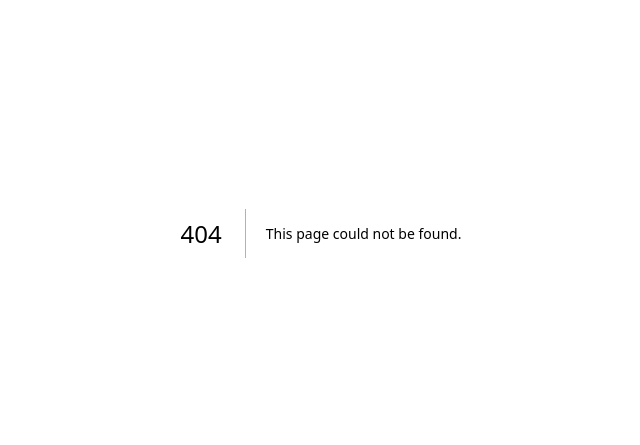
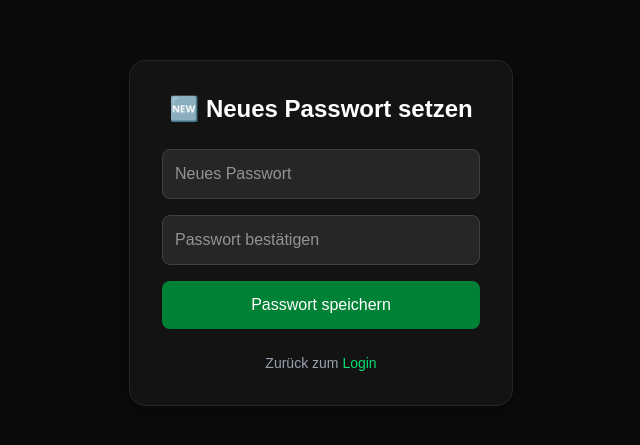
Before and after one commit to StefGyr/TSV-Loscherd-Herren-Getraenke, a Next.js app: page /update-password in a window 1280 px wide. Before the commit this address had no page. Shown: the part 167-612 px from the top of the page, without its empty margins (319-959 px from the left). Built offline with nearby package versions, Linux system fonts and the light colour scheme; no server answers.

Commit message:
feat: implement password reset flow and admin password reset

```diff
--- a/app/(auth)/reset/page.tsx
+++ b/app/(auth)/reset/page.tsx
@@ -18,7 +18,7 @@ export default function ResetPage() {
     setMessage('')
 
     const { error } = await supabase.auth.resetPasswordForEmail(email, {
-      redirectTo: `${location.origin}/login`,
+      redirectTo: `${location.origin}/update-password`,
     })
 
     if (error) setMessage('Fehler beim Senden der E-Mail.')
--- /dev/null
+++ b/app/(auth)/update-password/page.tsx
@@ -0,0 +1,98 @@
+'use client'
+
+import { useState, useEffect } from 'react'
+import { useRouter } from 'next/navigation'
+import { motion } from 'framer-motion'
+
+export default function UpdatePasswordPage() {
+    const [supabase, setSupabase] = useState<any>(null)
+    const [password, setPassword] = useState('')
+    const [confirmPassword, setConfirmPassword] = useState('')
+    const [message, setMessage] = useState('')
+    const [error, setError] = useState('')
+    const [loading, setLoading] = useState(false)
+    const router = useRouter()
+
+    useEffect(() => {
+        import('@/lib/supabase-browser').then((m) => setSupabase(m.supabase))
+    }, [])
+
+    const handleUpdate = async (e: React.FormEvent) => {
+        e.preventDefault()
+        if (!supabase) return
+        setMessage('')
+        setError('')
+
+        if (password !== confirmPassword) {
+            setError('Passwörter stimmen nicht überein.')
+            return
+        }
+
+        if (password.length < 6) {
+            setError('Das Passwort muss mindestens 6 Zeichen lang sein.')
+            return
+        }
+
+        setLoading(true)
+        const { error } = await supabase.auth.updateUser({ password })
+
+        if (error) {
+            setError('Fehler beim Aktualisieren des Passworts: ' + error.message)
+        } else {
+            setMessage('✅ Passwort erfolgreich aktualisiert. Du wirst zum Login weitergeleitet...')
+            setTimeout(() => {
+                router.push('/login')
+            }, 3000)
+        }
+        setLoading(false)
+    }
+
+    return (
+        <div className="min-h-screen flex items-center justify-center bg-neutral-950 text-white px-6">
+            <motion.div
+                initial={{ opacity: 0, y: 30 }}
+                animate={{ opacity: 1, y: 0 }}
+                className="bg-neutral-900/70 border border-neutral-800 p-8 rounded-2xl w-full max-w-sm shadow-lg"
+            >
+                <h1 className="text-2xl font-semibold mb-6 text-center">🆕 Neues Passwort setzen</h1>
+
+                <form onSubmit={handleUpdate} className="space-y-4">
+                    <input
+                        type="password"
+                        placeholder="Neues Passwort"
+                        value={password}
+                        onChange={(e) => setPassword(e.target.value)}
+                        className="w-full p-3 rounded-lg bg-neutral-800 border border-neutral-700 focus:ring-2 focus:ring-green-600 outline-none"
+                        required
+                    />
+                    <input
+                        type="password"
+                        placeholder="Passwort bestätigen"
+                        value={confirmPassword}
+                        onChange={(e) => setConfirmPassword(e.target.value)}
+                        className="w-full p-3 rounded-lg bg-neutral-800 border border-neutral-700 focus:ring-2 focus:ring-green-600 outline-none"
+                        required
+                    />
+
+                    {error && <p className="text-red-400 text-sm text-center">{error}</p>}
+                    {message && <p className="text-green-400 text-sm text-center">{message}</p>}
+
+                    <button
+                        type="submit"
+                        disabled={loading || !!message}
+                        className="w-full bg-green-700 hover:bg-green-800 py-3 rounded-lg font-medium transition disabled:opacity-50"
+                    >
+                        {loading ? 'Speichern...' : 'Passwort speichern'}
+                    </button>
+                </form>
+
+                <p className="text-center text-sm text-gray-400 mt-6">
+                    Zurück zum{' '}
+                    <a href="/login" className="text-green-400 hover:underline">
+                        Login
+                    </a>
+                </p>
+            </motion.div>
+        </div>
+    )
+}
--- a/app/admin/users/page.tsx
+++ b/app/admin/users/page.tsx
@@ -346,6 +346,39 @@ export default function UsersPage() {
         loadUserDetails(selectedUser) // Refresh list
     }
 
+    // 5. Passwort zurücksetzen (Admin)
+    const handleResetPassword = async (profile: Profile) => {
+        const newPassword = prompt(`Neues Passwort für ${getDisplayName(profile)} eingeben (min. 6 Zeichen):`)
+        if (!newPassword) return
+
+        if (newPassword.length < 6) {
+            return addToast('Das Passwort muss mindestens 6 Zeichen lang sein', 'error')
+        }
+
+        setPopup({
+            title: 'Passwort zurücksetzen',
+            message: `Soll das Passwort für ${getDisplayName(profile)} wirklich auf "${newPassword}" geändert werden?`,
+            onConfirm: async () => {
+                try {
+                    const res = await fetch('/api/admin/reset-password', {
+                        method: 'POST',
+                        body: JSON.stringify({ userId: profile.id, newPassword })
+                    })
+                    const data = await res.json()
+
+                    if (!res.ok) {
+                        addToast(data.error || 'Fehler beim Zurücksetzen', 'error')
+                    } else {
+                        addToast('Passwort erfolgreich geändert ✅')
+                    }
+                } catch (err) {
+                    addToast('Netzwerkfehler beim Zurücksetzen', 'error')
+                }
+                setPopup(null)
+            }
+        })
+    }
+
 
     return (
         <>
@@ -473,6 +506,12 @@ export default function UsersPage() {
                                             className="flex-1 bg-gray-800 hover:bg-gray-700 text-white py-2 rounded-lg text-sm font-medium border border-gray-700 flex justify-center gap-2 items-center"
                                         >
                                             <Edit2 size={14} /> Saldo korrigieren
+                                        </button>
+                                        <button
+                                            onClick={() => handleResetPassword(selectedUser)}
+                                            className="bg-red-900/20 hover:bg-red-900/40 text-red-400 py-2 px-4 rounded-lg text-sm font-medium border border-red-900/30 flex justify-center gap-2 items-center transition"
+                                        >
+                                            PW Reset
                                         </button>
                                     </div>
 
--- /dev/null
+++ b/app/api/admin/reset-password/route.ts
@@ -0,0 +1,56 @@
+import { NextResponse } from 'next/server'
+import { createClient } from '@supabase/supabase-js'
+import { supabaseServer } from '@/lib/supabase-server'
+
+export async function POST(req: Request) {
+    try {
+        const { userId, newPassword } = await req.json()
+
+        // 1. Verify Admin Status
+        const supabase = await supabaseServer()
+        const {
+            data: { session },
+        } = await supabase.auth.getSession()
+
+        if (!session) {
+            return NextResponse.json({ error: 'Nicht autorisiert' }, { status: 401 })
+        }
+
+        const { data: profile } = await supabase
+            .from('profiles')
+            .select('is_admin')
+            .eq('id', session.user.id)
+            .single()
+
+        if (!profile?.is_admin) {
+            return NextResponse.json({ error: 'Keine Admin-Rechte' }, { status: 403 })
+        }
+
+        // 2. Perform Reset using Service Role Key
+        const supabaseAdmin = createClient(
+            process.env.NEXT_PUBLIC_SUPABASE_URL!,
+            process.env.SUPABASE_SERVICE_ROLE_KEY!,
+            {
+                auth: {
+                    autoRefreshToken: false,
+                    persistSession: false
+                }
+            }
+        )
+
+        const { error: resetError } = await supabaseAdmin.auth.admin.updateUserById(
+            userId,
+            { password: newPassword }
+        )
+
+        if (resetError) {
+            console.error('Reset error:', resetError)
+            return NextResponse.json({ error: resetError.message }, { status: 500 })
+        }
+
+        return NextResponse.json({ message: 'Passwort erfolgreich zurückgesetzt.' })
+    } catch (err: any) {
+        console.error('Server error:', err)
+        return NextResponse.json({ error: 'Server-Fehler: ' + err.message }, { status: 500 })
+    }
+}
```
